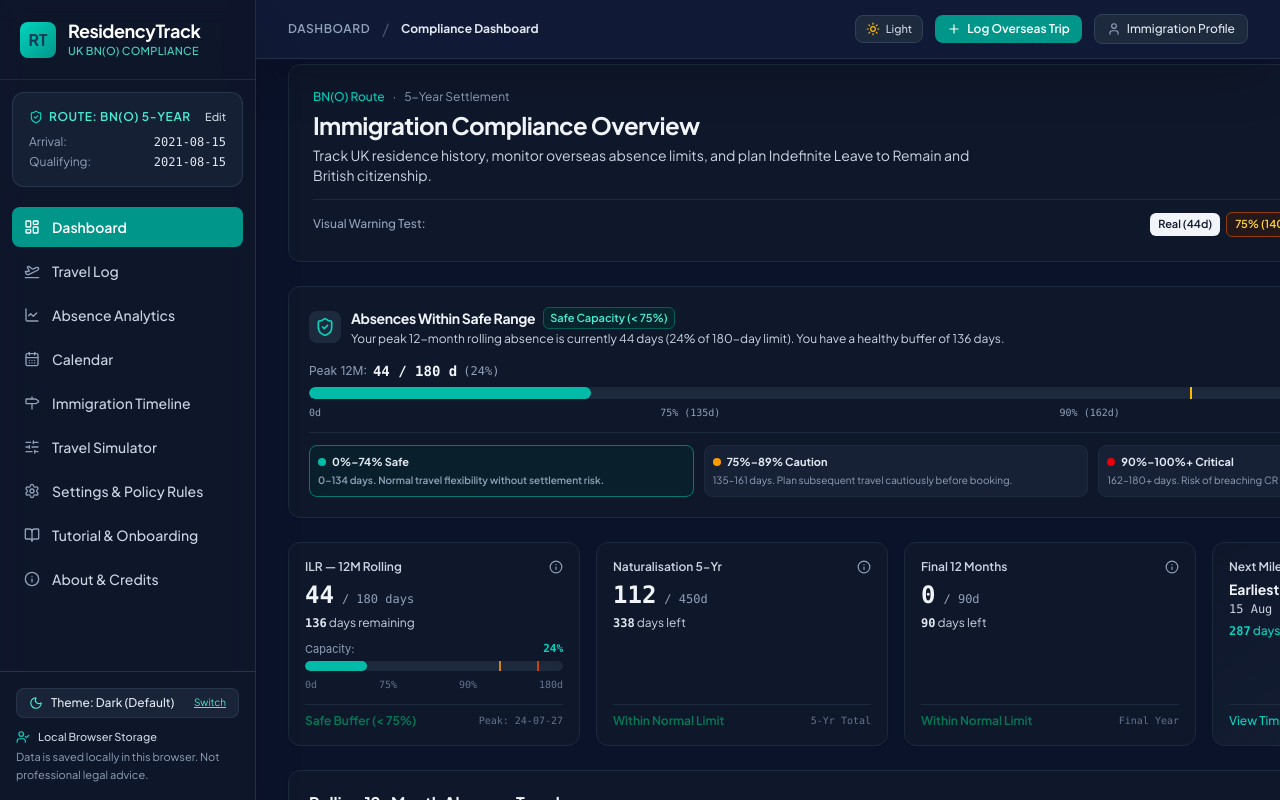
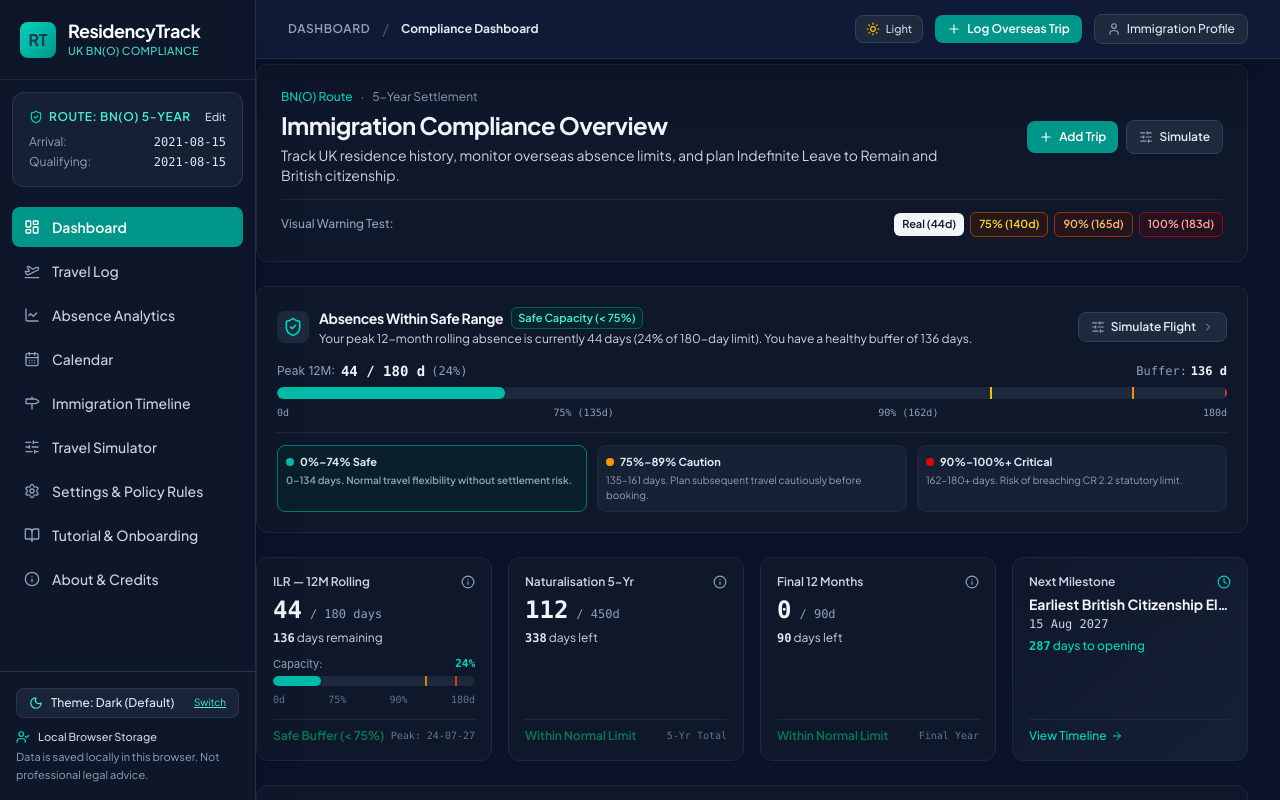
Before and after one commit to scmlewis/ResidencyTrack, a React (Vite) app: page / in a window 1280 px wide. Shown: the top 800 px of the page. Built offline with nearby package versions, Linux system fonts and the light colour scheme.

Commit message:
Center desktop content using left padding instead of margin

```diff
--- a/src/App.tsx
+++ b/src/App.tsx
@@ -221,7 +221,7 @@ export const App: React.FC = () => {
         </header>
 
         {/* View Content Viewport */}
-        <main className="flex-1 p-3 sm:p-6 lg:p-8 pt-16 sm:pt-6 lg:pt-16 lg:ml-[16rem] pb-24 sm:pb-6 lg:pb-8 max-w-7xl w-full mx-auto min-w-0 overflow-x-auto">
+        <main className="flex-1 p-3 sm:p-6 lg:p-8 pt-16 sm:pt-6 lg:pt-16 lg:pl-[16rem] pb-24 sm:pb-6 lg:pb-8 max-w-7xl w-full mx-auto min-w-0 overflow-x-auto">
           {currentTab === 'dashboard' && (
             <DashboardView
               profile={profile}
```
